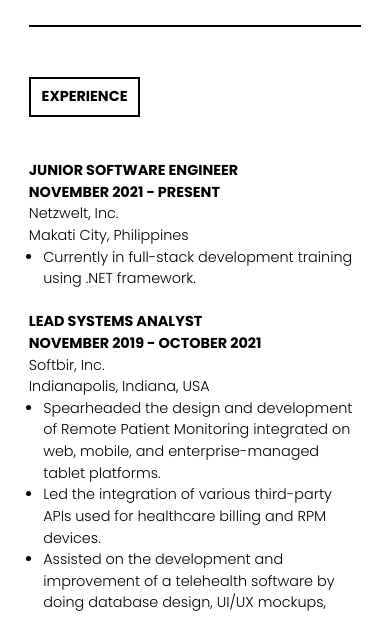
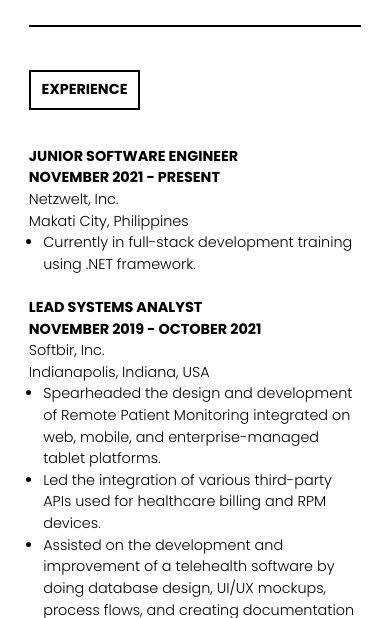
Before and after one commit to hbrosas/hazelannebrosas.github.io, a plain HTML site: page index.html in a window 390 px wide. Shown: the part 226-844 px from the top of the page. Drawn offline with nearby package versions, Linux system fonts and the light colour scheme.

Commit message:
tag - mobile responsiveness

```diff
--- a/index.css
+++ b/index.css
@@ -25,10 +25,6 @@ ul {
 
 .right {
 	float: right;
-}
-
-.section-tag.mobile-tag {
-	display: none;
 }
 
 .section-tag {
@@ -138,12 +134,14 @@ ul {
 	}
 
 	.section-body h1 {
-		display: none;
-	}
-
-	.section-tag.mobile-tag {
+		margin: 1em 0em;
+		font-family: 'Poppins', sans-serif;
+		font-size: 1em;
+		text-transform: uppercase;
+		font-weight: 700;
+		border: 2px solid black;
+		padding: 0.5em 0.75em;
 		display: inline-block;
-		margin: 1.5em 0em;
 	}
 
 	.section-summary h3, .section-summary h4, .right {
--- a/index.html
+++ b/index.html
@@ -15,7 +15,6 @@
 
 	  		<div class="section-body">
 	  			<h1>Experience</h1>
-	  			<div class="section-tag mobile-tag">Experience</div>
 
 	  			<div class="section-summary">
 	  				<h3>
```
